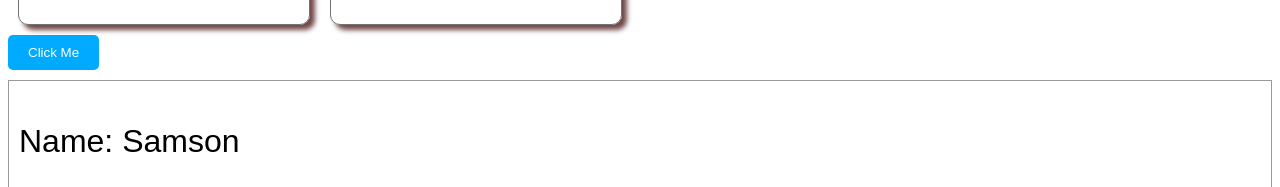
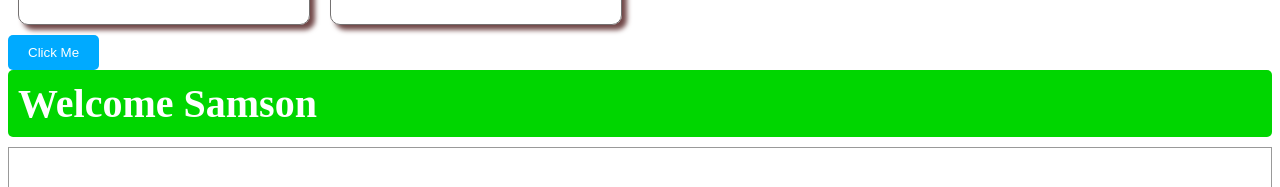
Before and after one commit to samson-mutangili/ReactJs, a React app in the folder my-react-app/: page / in a window 1280 px wide. Shown: the part 483-670 px from the top of the page. Built offline with nearby package versions, Linux system fonts and the light colour scheme; the HTML template or start-up script is replaced by a standard one.

Commit message:
Conditional rendering

```diff
--- a/my-react-app/src/App.jsx
+++ b/my-react-app/src/App.jsx
@@ -4,6 +4,7 @@ import Food from './Food.jsx';
 import Card from './Card.jsx';
 import Button from './Button/Button.jsx';
 import Student from './Student.jsx';
+import UserGreeting from './UserGreeting.jsx';
 
 function App() {
 
@@ -15,6 +16,7 @@ function App() {
       <Card/>
       <br></br>
       <Button/>
+      <UserGreeting isLoggedIn={true} username="Samson"/>
       <Student name="Samson" age={27} profession="Software Engineer" hasMasters={true}/>
       <Student name="Justus" age={28} profession="Chef" hasMasters={false}/>
       <Student name="Brian" age={23} profession="Teacher" hasMasters={true}/>
--- /dev/null
+++ b/my-react-app/src/UserGreeting.jsx
@@ -0,0 +1,22 @@
+import PropsTypes from 'prop-types';
+
+function UserGreeting(props){
+
+    const welcomeMessage = <h1 className='welcome-message'>Welcome {props.username} </h1>
+    const loginPrompt = <h1 className='login-prompt'>Please login</h1>
+
+    return( props.isLoggedIn ? welcomeMessage : loginPrompt);
+}
+
+UserGreeting.prototypes = {
+    isLoggedIn: PropsTypes.bool,
+    username: PropsTypes.string,
+}
+
+//set default props
+UserGreeting.defaultProps = {
+    isLoggedIn: false,
+    username: "Guest",
+}
+
+export default UserGreeting
--- a/my-react-app/src/index.css
+++ b/my-react-app/src/index.css
@@ -33,3 +33,21 @@
   padding: 10px;
   border: 1px solid hsla(0, 0%, 50%, 0.8);
 }
+
+.welcome-message{
+  font-size: 2.5em;
+  background-color: hsl(120, 100%, 42%);
+  color: white;
+  padding: 10px;
+  border-radius: 5px;
+  margin: 0;
+}
+
+.login-prompt{
+  font-size: 2.5em;
+  background-color: red;
+  color: white;
+  padding: 10px;
+  border-radius: 5px;
+  margin: 0;
+}
```
